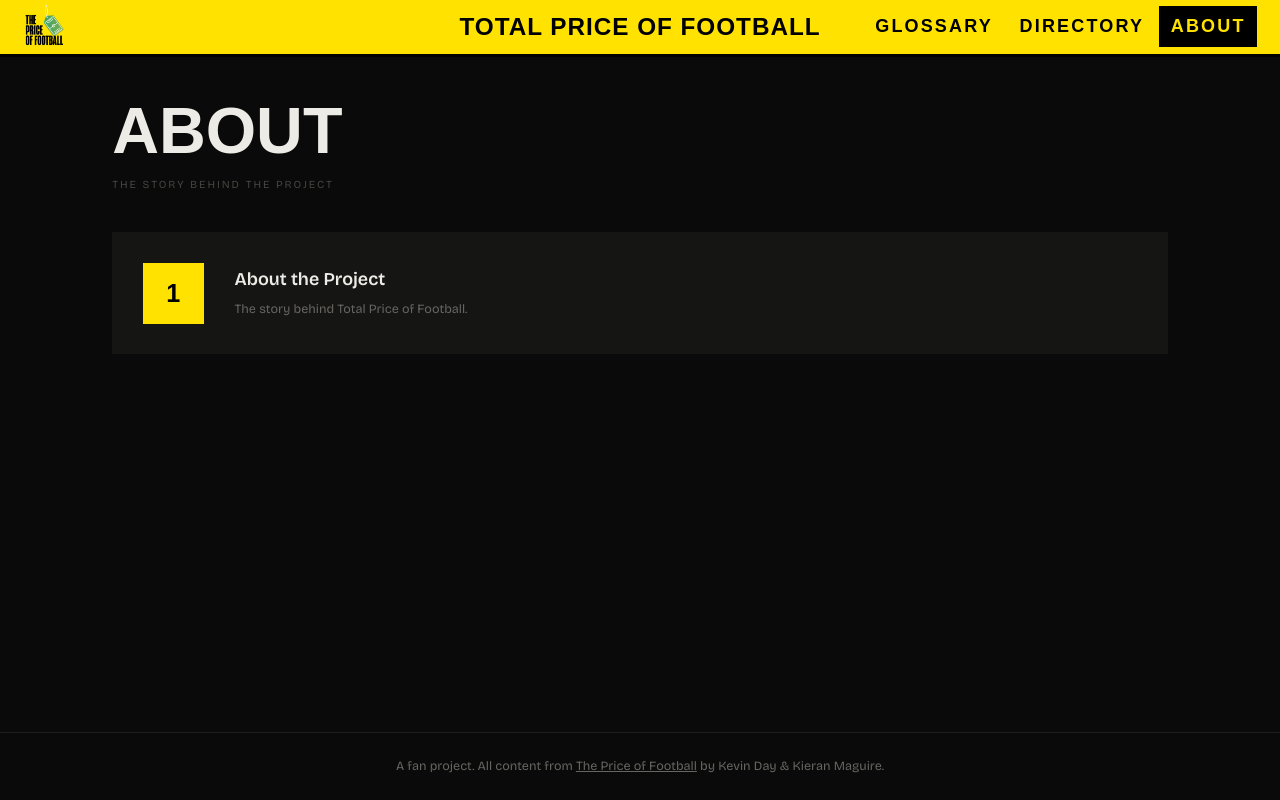
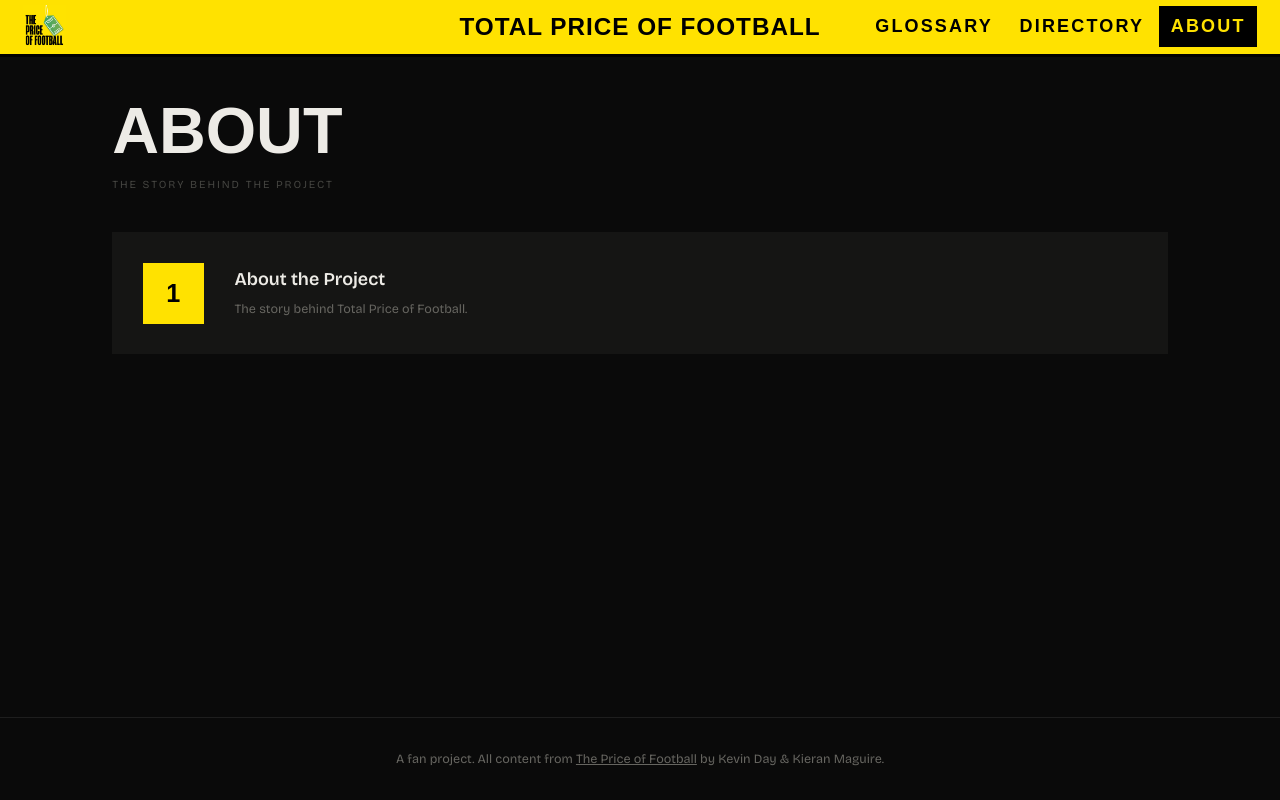
Before and after one commit to yazdanbasir/total-price-of-football, a Next.js app in the folder frontend/: page /about in a window 1280 px wide. Built offline with nearby package versions, Linux system fonts and the light colour scheme; a web font is replaced by a local one.

Commit message:
updated footer crampedness

```diff
--- a/frontend/app/layout.tsx
+++ b/frontend/app/layout.tsx
@@ -63,7 +63,7 @@
           {children}
         </main>
 
-        <footer className="border-t border-[#1E1E1E] text-[#666560] text-[14px] text-center py-6">
+        <footer className="border-t border-[#1E1E1E] text-[#666560] text-[14px] text-center py-8 px-6 leading-relaxed">
           A fan project. All content from{" "}
           <a
             href="https://www.youtube.com/@POF_POD"
--- a/frontend/next.config.ts
+++ b/frontend/next.config.ts
@@ -1,5 +1,7 @@
 import type { NextConfig } from "next";
 
-const nextConfig: NextConfig = {};
+const nextConfig: NextConfig = {
+  devIndicators: false,
+};
 
 export default nextConfig;
```
